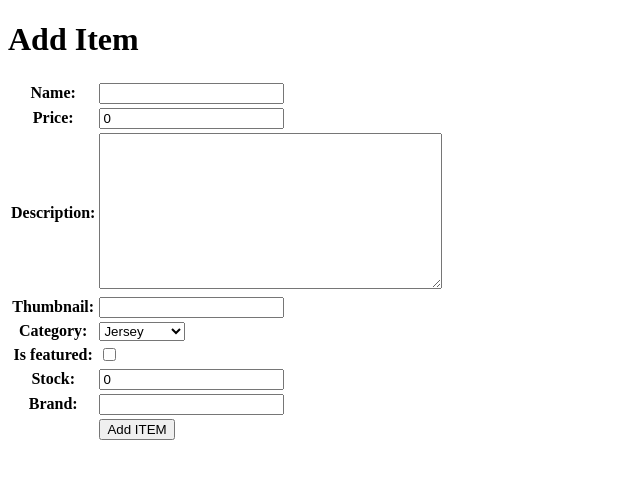
After one commit to MafazaAnanda/siuuu-store, a Django app: page /add-item/ in a window 1280 px wide. The commit adds this page. Shown: the top 479 px of the page, without its empty margins (0-640 px from the left). Run offline with Django 5.2, Linux system fonts and the light colour scheme.

Commit message:
implement form input and display

```diff
--- /dev/null
+++ b/main/forms.py
@@ -0,0 +1,7 @@
+from django.forms import ModelForm
+from main.models import Item
+
+class Itemsform(ModelForm):
+    class Meta:
+        model = Item
+        fields = ["name", "price", "description", "thumbnail", "category", "is_featured", "stock", "brand"]
--- a/main/models.py
+++ b/main/models.py
@@ -1,7 +1,6 @@
 import uuid
 from django.db import models
 
-# Create your models here.
 class Item(models.Model):
     CATEGORY_CHOICES = [
     ('jersey', 'Jersey'),
@@ -21,5 +20,7 @@ class Item(models.Model):
     stock = models.PositiveIntegerField(default=0)
     brand = models.CharField(max_length=25, blank=True)
 
-def __str__(self):
+    def get_category_display(self):
+        return dict(self.CATEGORY_CHOICES).get(self.category, self.category)
+    def __str__(self):
         return self.name
--- /dev/null
+++ b/main/templates/add_item.html
@@ -0,0 +1,18 @@
+{% extends 'base.html' %}
+{% block content %}
+<h1>Add Item</h1>
+
+<form method="POST">
+  {% csrf_token %}
+  <table>
+    {{ form.as_table }}
+    <tr>
+      <td></td>
+      <td>
+        <input type="submit" value="Add ITEM" />
+      </td>
+    </tr>
+  </table>
+</form>
+
+{% endblock %}
--- a/main/urls.py
+++ b/main/urls.py
@@ -1,8 +1,10 @@
 from django.urls import path
-from main.views import show_main
+from main.views import show_main, add_item, show_item
 
 app_name = 'main'
 
 urlpatterns = [
     path('', show_main, name='show_main'),
+    path('add-item/', add_item, name='add_item'),
+    path('item/<str:id>/' , show_item, name="show_item"),
 ]
--- a/main/views.py
+++ b/main/views.py
@@ -1,11 +1,33 @@
-from django.shortcuts import render
-
+from django.shortcuts import render, redirect, get_object_or_404
+from main.forms import Itemsform
+from main.models import Item
 # Create your views here.
 def show_main(request):
+    item_list = Item.objects.all()
     context = {
         'store_name' : 'siuuu-store',
         'name': 'Mafaza Ananda Rahman',
-        'npm' : '2406401306'
+        'npm' : '2406401306',
+        'item_list' : item_list
     }
 
     return render(request, "main.html", context)
+
+def add_item(request):
+    form = Itemsform(request.POST or None)
+
+    if form.is_valid() and request.method == "POST":
+        form.save()
+        return redirect ('main:show_main')
+
+    context = {'form': form}
+    return render(request, 'add_item.html', context)
+
+def show_item(request, id):
+    item = get_object_or_404(Item, pk=id)
+
+    context = {
+        'item': item
+    }
+
+    return render(request, "item_detail.html", context)
--- a/siuuu_store/settings.py
+++ b/siuuu_store/settings.py
@@ -31,7 +31,9 @@ PRODUCTION = os.getenv('PRODUCTION', 'False').lower() == 'true'
 DEBUG = True
 
 ALLOWED_HOSTS = ["localhost", "127.0.0.1", "https://pbp.cs.ui.ac.id/mafaza.ananda/siuuustore", "mafaza-ananda-siuuustore.pbp.cs.ui.ac.id"]
-
+CSRF_TRUSTED_ORIGINS = [
+    "https://mafaza-ananda-siuuustore.pbp.cs.ui.ac.id"
+]
 
 # Application definition
 
```
Also changed, not shown: main/templates/item_detail.html (added, +18 -0 lines), main/templates/main.html (+33 -4 lines).
